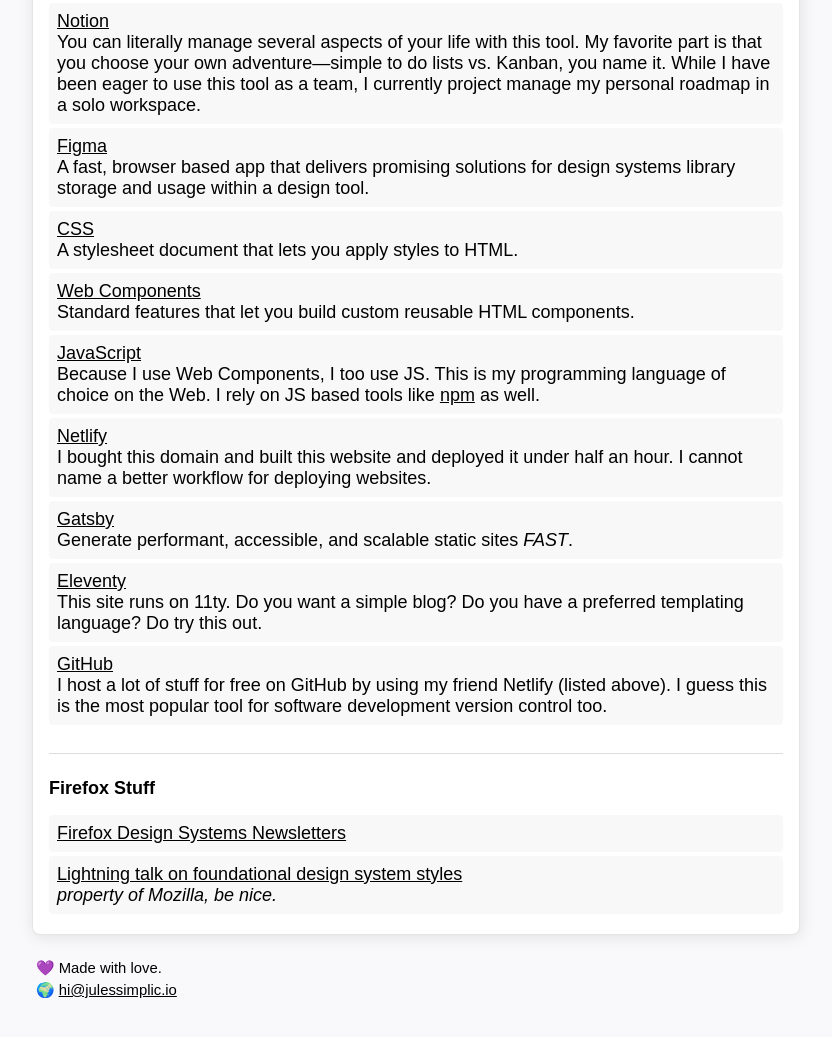
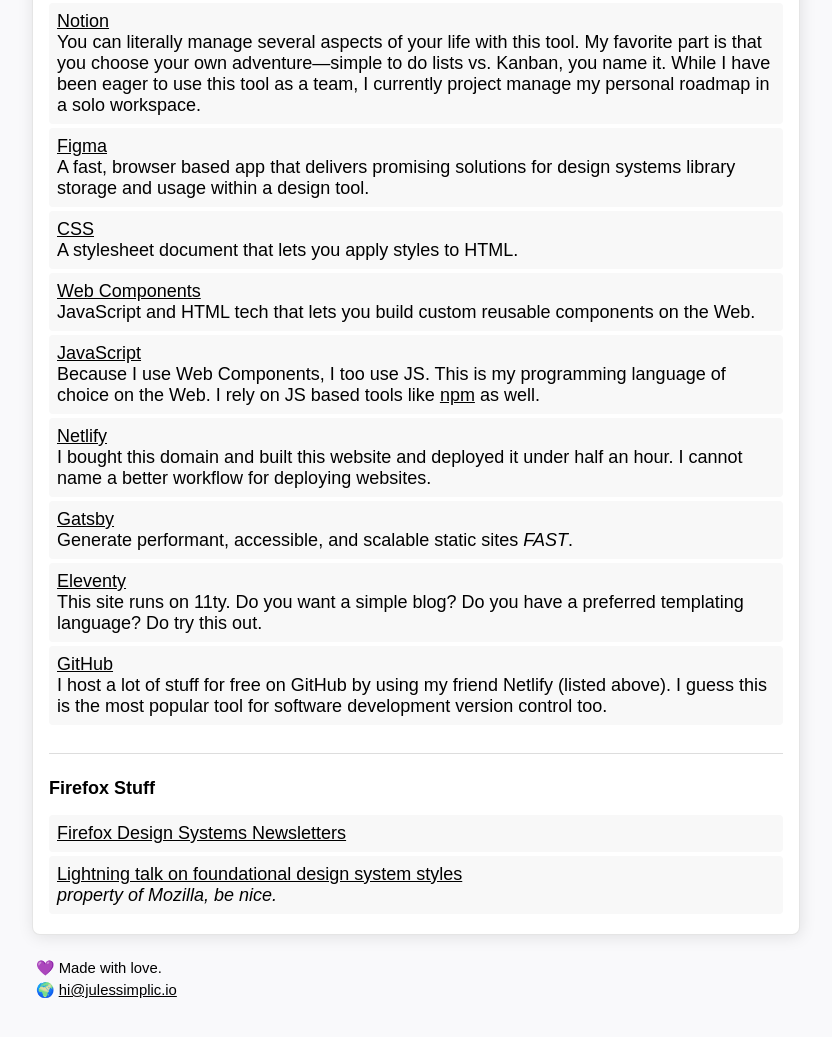
Before and after one commit to jsimplicio/design-systems-info, an Eleventy site: page index.html in a window 1280 px wide. Shown: the part 939-1976 px from the top of the page, without its empty margins (224-1056 px from the left). Built offline with nearby package versions, Linux system fonts and the light colour scheme; Eleventy itself is replaced by a stand-in of ours; files that its build step writes are made by us from their sources.

Commit message:
Fix web comp copy

```diff
--- a/index.html
+++ b/index.html
@@ -78,7 +78,7 @@
 
        <li>
         <a class="tool" href="https://developer.mozilla.org/en-US/docs/Web/Web_Components" title="Web Components">Web Components</a>
-        <p>Standard features that let you build custom reusable HTML components.</p>
+        <p>JavaScript and HTML tech that lets you build custom reusable components on the Web.</p>
        </li>
 
        <li>
```
